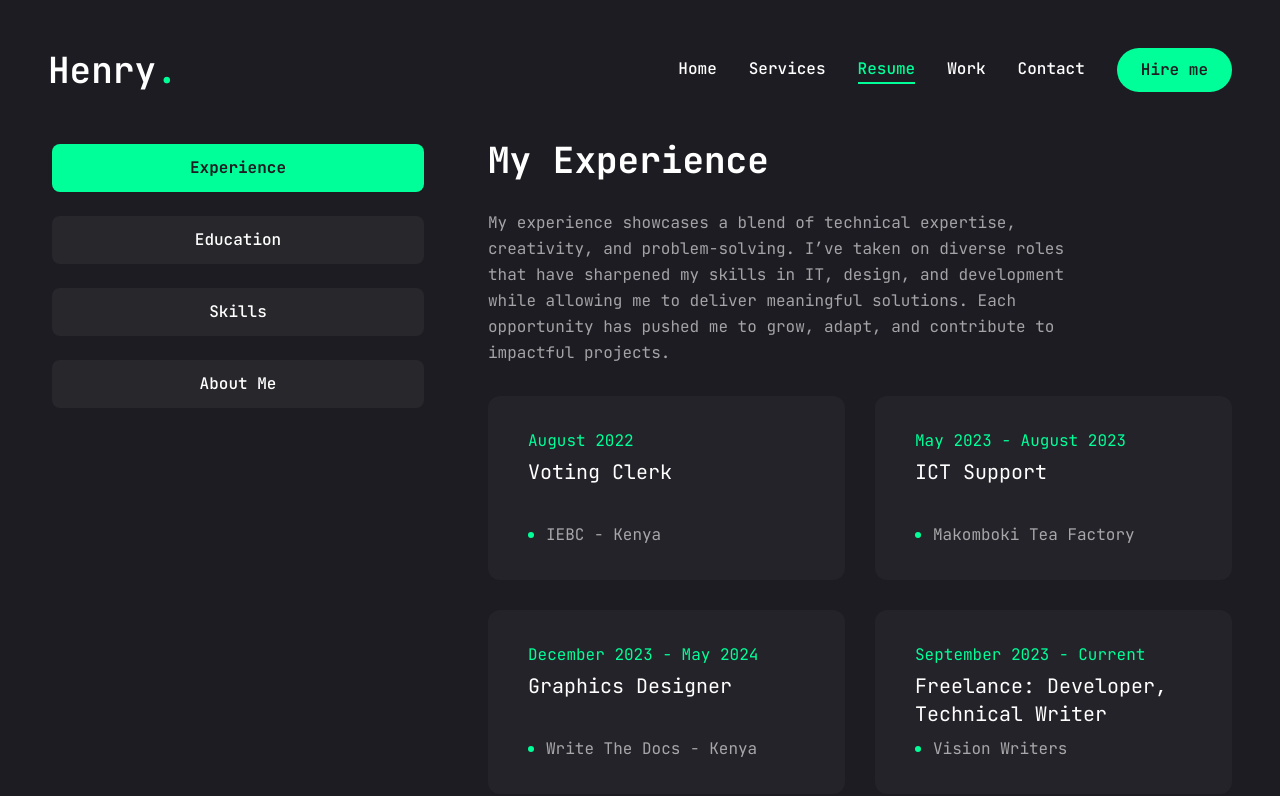
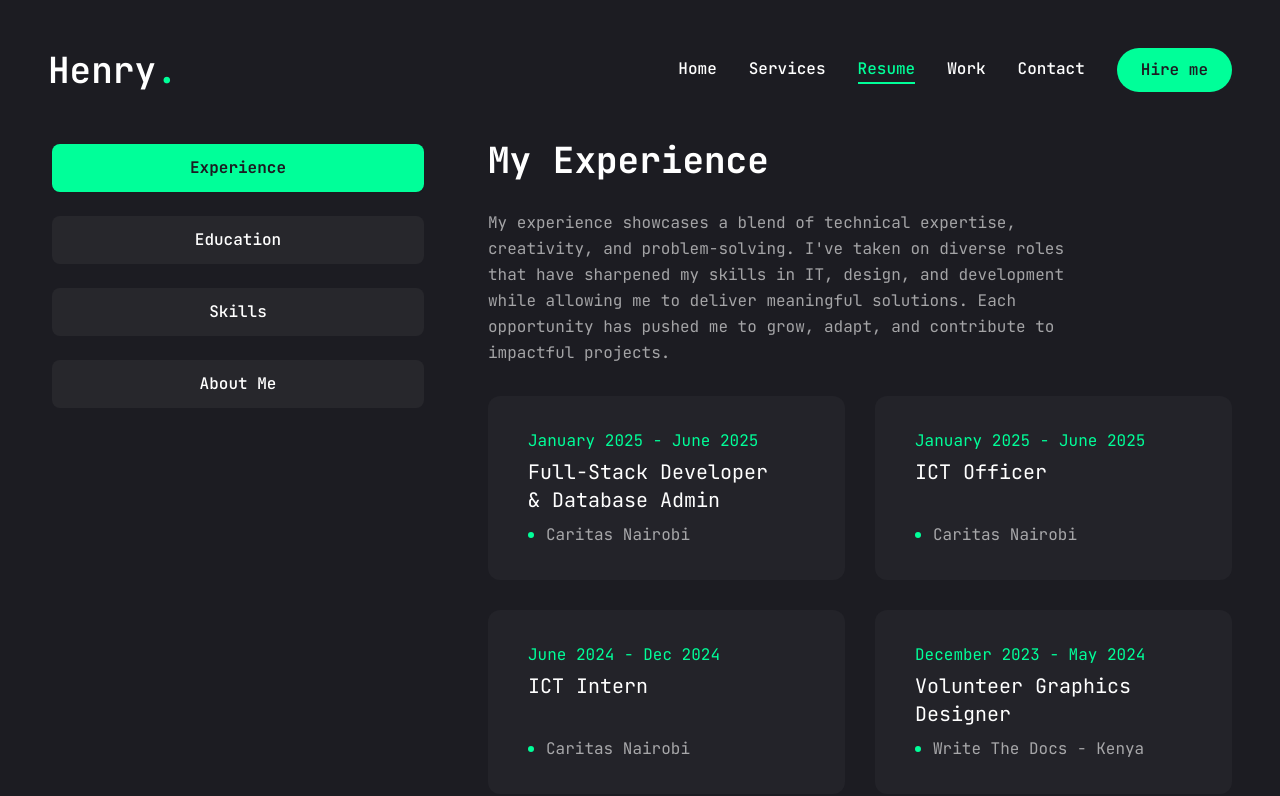
Before and after one commit to HenchaDev/henry-portfolio, a Next.js app: page /resume in a window 1280 px wide. Shown: the top 796 px of the page. Built offline with nearby package versions, Linux system fonts and the light colour scheme.

Commit message:
update on skills and resume update

```diff
--- a/app/resume/page.jsx
+++ b/app/resume/page.jsx
@@ -9,6 +9,7 @@ import {
     FaLinux,
     FaVuejs,
     FaPython,
+    FaLaravel,
 } from "react-icons/fa";
 
 import { SiTailwindcss, SiNextdotjs, SiDjango } from "react-icons/si";
@@ -57,28 +58,22 @@ const about = {
 const experience = {
     icon: '/assets/resume/badge.svg',
     title: 'My Experience',
-    description: "My experience showcases a blend of technical expertise, creativity, and problem-solving. I’ve taken on diverse roles that have sharpened my skills in IT, design, and development while allowing me to deliver meaningful solutions. Each opportunity has pushed me to grow, adapt, and contribute to impactful projects.",
+    description: "My experience showcases a blend of technical expertise, creativity, and problem-solving. I've taken on diverse roles that have sharpened my skills in IT, design, and development while allowing me to deliver meaningful solutions. Each opportunity has pushed me to grow, adapt, and contribute to impactful projects.",
     items: [
         {
-            company: "IEBC - Kenya",
-            position: "Voting Clerk",
-            duration: "August 2022"
+            company: "Caritas Nairobi",
+            position: "Full-Stack Developer & Database Admin",
+            duration: "January 2025 - June 2025"
         },
         {
-            company: "Makomboki Tea Factory",
-            position: "ICT Support",
-            duration: "May 2023 - August 2023"
-        },
-
-        {
-            company: "Write The Docs - Kenya",
-            position: "Graphics Designer",
-            duration: "December 2023 - May 2024"
+            company: "Caritas Nairobi",
+            position: "ICT Officer",
+            duration: "January 2025 - June 2025"
         },
         {
-            company: "Vision Writers",
-            position: "Freelance: Developer, Technical Writer",
-            duration: "September 2023 - Current"
+            company: "Caritas Nairobi",
+            position: "ICT Intern",
+            duration: "June 2024 - Dec 2024"
         },
         {
             company: "Write The Docs - Kenya",
@@ -86,14 +81,24 @@ const experience = {
             duration: "December 2023 - May 2024"
         },
         {
-            company: "Caritas Nairobi",
-            position: "ICT Intern",
-            duration: "June 2024 - Dec 2024"
+            company: "Vision Writers",
+            position: "Freelance: Developer, Technical Writer",
+            duration: "September 2021 - Current"
         },
         {
-            company: "Caritas Nairobi",
-            position: "ICT Officer",
-            duration: "January 2025 - Current"
+            company: "Write The Docs - Kenya",
+            position: "Graphics Designer",
+            duration: "December 2023 - May 2024"
+        },
+        {
+            company: "Makomboki Tea Factory",
+            position: "ICT Support",
+            duration: "May 2023 - August 2023"
+        },
+        {
+            company: "IEBC - Kenya",
+            position: "Voting Clerk",
+            duration: "August 2022"
         },
     ]
 };
@@ -169,6 +174,10 @@ const skills = {
         {
             icon: <SiTailwindcss />,
             name: "tailwind.css",
+        },
+        {
+            icon: <FaLaravel />,
+            name: "Laravel",
         },
     ]
 };
--- a/package.json
+++ b/package.json
@@ -20,7 +20,7 @@
     "framer-motion": "^11.5.6",
     "lucide-react": "^0.445.0",
     "next": "^14.2.13",
-    "nodemailer": "^6.10.0",
+    "nodemailer": "^7.0.12",
     "react": "^18.3.1",
     "react-countup": "^6.5.3",
     "react-dom": "^18.3.1",
@@ -31,7 +31,7 @@
   },
   "devDependencies": {
     "eslint": "^8",
-    "eslint-config-next": "14.2.13",
+    "eslint-config-next": "^16.1.4",
     "postcss": "^8",
     "tailwindcss": "^3.4.1"
   }
```
Also changed, not shown: 1 other file (tests, documents, lock files or other folders).
